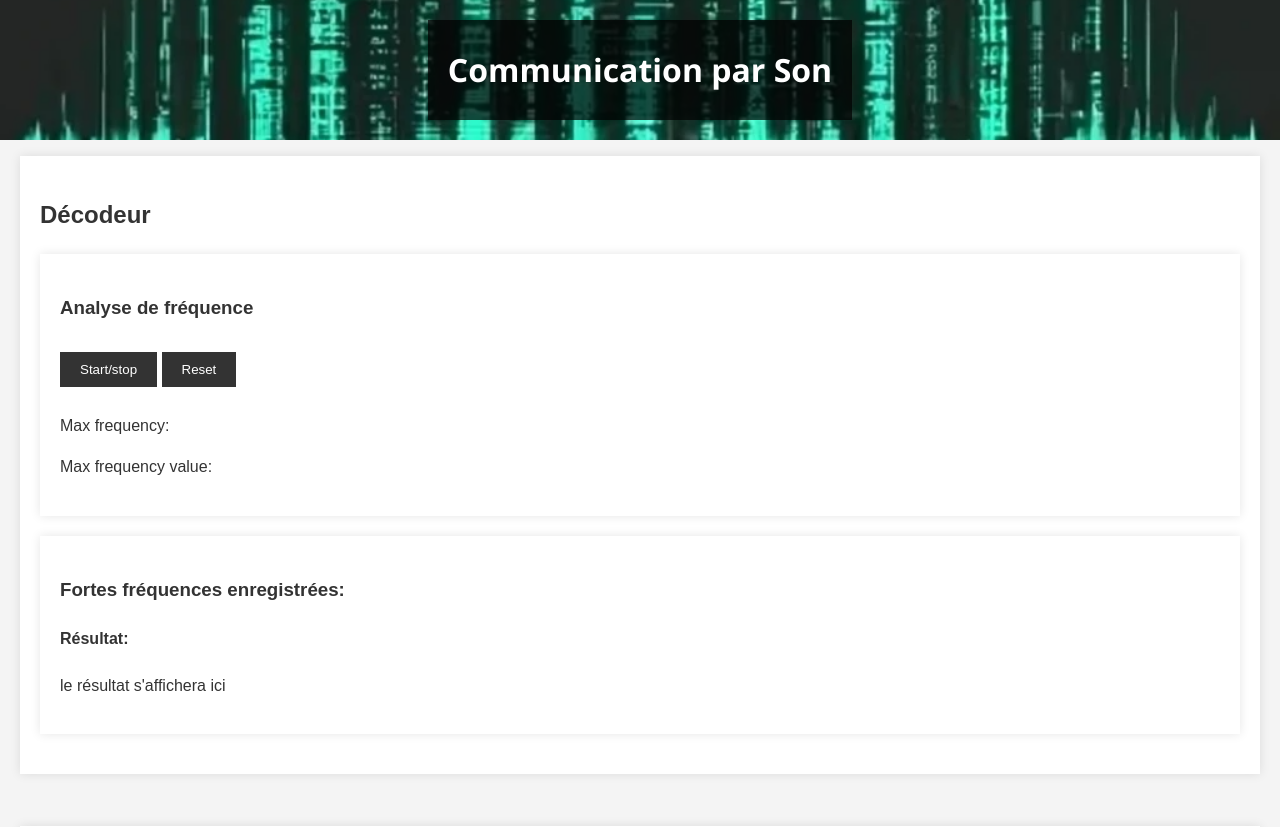
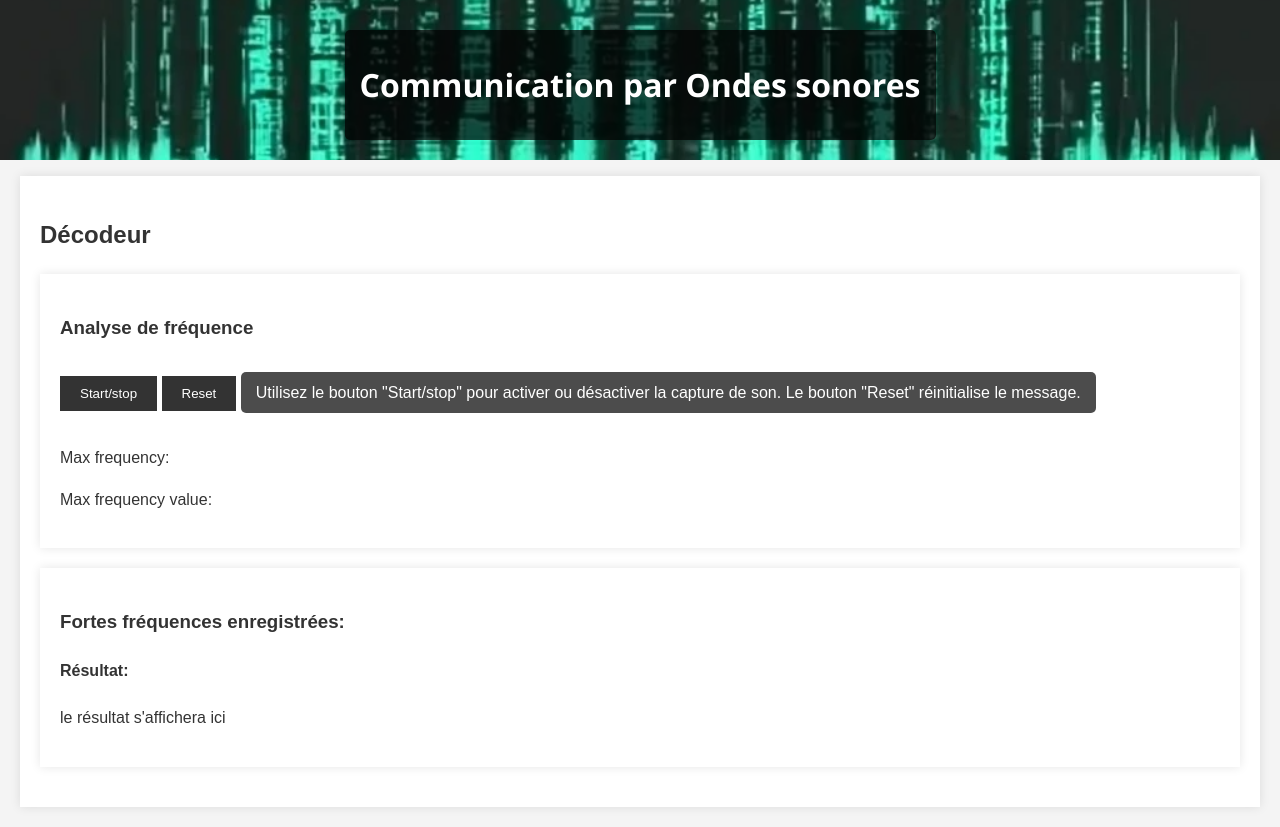
Before and after one commit to findert1/P1, a PHP site: page / in a window 1280 px wide. Shown: the top 827 px of the page. Run offline with PHP 8.4, Linux system fonts and the light colour scheme.

Commit message:
ajout d'instructions

```diff
--- a/index.html
+++ b/index.html
@@ -4,24 +4,27 @@
 <head>
     <meta charset="UTF-8">
     <meta name="viewport" content="width=device-width, initial-scale=1.0">
-    <title>Communication par Son</title>
+    <title>Communication par Onde sonores</title>
     <link rel="stylesheet" type="text/css" href="style.css">
 </head>
 
 <body>
   <header>
     <div class="header-text">
-        <h1>Communication par Son</h1>
+        <h1>Communication par Ondes sonores</h1>
     </div>
 </header>
 
   <main>
     <section>
       <h2>Décodeur</h2>
+
         <section>
             <h3>Analyse de fréquence</h3>
             <button id='start-button'>Start/stop</button>
             <button id='reset-button'>Reset</button>
+            <!-- Ajout du paragraphe explicatif avec la classe header-text -->
+            <p class="header-text">Utilisez le bouton "Start/stop" pour activer ou désactiver la capture de son. Le bouton "Reset" réinitialise le message.</p>
             <p id="max-frequency">Max frequency: </p>
             <p id="max-frequency-value">Max frequency value: </p>
         </section>
@@ -29,10 +32,13 @@
             <h3>Fortes fréquences enregistrées:</h3>
             <p id="seuil"></p>
             <p id="freqMin"></p>
-        <ul id="liste">
-        </ul>
+            <ul id="liste"></ul>
             <h4>Résultat: </h4>
             <p id="result">le résultat s'affichera ici</p>
+        </section>
+    </section>
+
+
   </section>
     </section>
   </main>
--- a/style.css
+++ b/style.css
@@ -18,6 +18,11 @@ header {
     text-align: center;
     font-family: 'Segoe UI', Tahoma, Geneva, Verdana, sans-serif;
 }
+
+header img {
+    border-radius: 10px; /* ou la valeur que vous préférez pour l'arrondi des coins */
+}
+
 
 .header-text {
     display: inline-block;
@@ -58,6 +63,22 @@ button {
     cursor: pointer;
     transition: background-color 0.3s ease;
 }
+
+/* Pour la partie décodeur */
+
+
+/* Style pour le texte sous les boutons */
+.header-text {
+    background-color: rgba(0, 0, 0, 0.7); /* Couleur du fond noir avec une opacité de 70% */
+    color: #fff; /* Couleur du texte */
+    padding: 8px 15px; /* Ajoutez un espacement autour du texte */
+    border-radius: 5px; /* Ajoutez des coins arrondis */
+    margin-top: 10px; /* Ajoutez une marge en haut */
+    display: inline-block; /* Permet au rectangle noir de s'ajuster à la taille du texte */
+}
+
+
+
 
 button:hover {
     background: #555;
```
Lines whose indentation alone changed are shown as unchanged.
